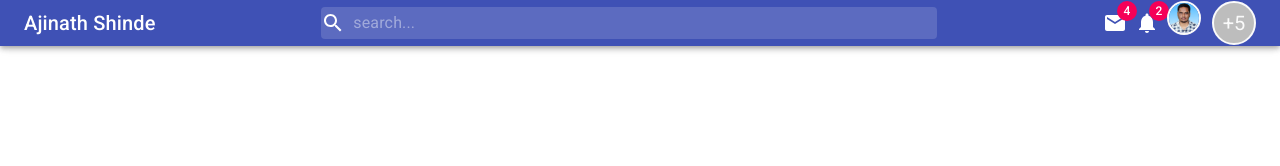
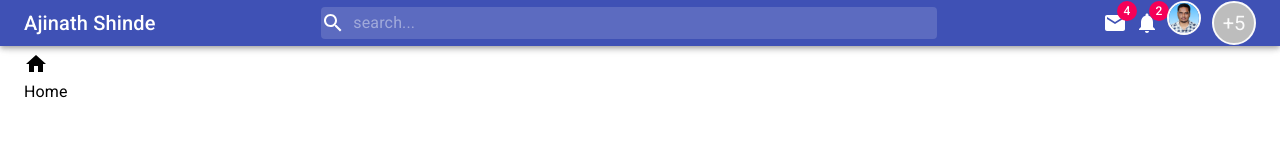
Before and after one commit to ajinath2151/ReactWebpages, a React (Create React App) app in the folder youtube/: page / in a window 1280 px wide. Shown: the top 166 px of the page. Built offline with nearby package versions, Linux system fonts and the light colour scheme.

Commit message:
fixed avatar group issue

```diff
--- a/youtube/src/App.js
+++ b/youtube/src/App.js
@@ -1,4 +1,8 @@
+import { Grid } from "@material-ui/core";
 import Navbar from "./components/Navbar";
+import LeftBar from "./components/LeftBar";
+import Feed from "./components/Feed";
+import RightBar from "./components/RightBar";
 
 
 
@@ -7,6 +11,17 @@ const App = () => {
     return (
     <div>
       <Navbar />
+      <Grid container spacing={3}>
+        <Grid item xs={2}>
+          <LeftBar />
+        </Grid>
+        <Grid item xs={7}>
+          <Feed />
+        </Grid>
+        <Grid item xs={3}>
+          <RightBar />
+        </Grid>
+      </Grid>
     </div>
   );
 };
--- a/youtube/src/components/Feed.js
+++ b/youtube/src/components/Feed.js
@@ -1,3 +1,4 @@
+import { makeStyles } from "@material-ui/core";
 
 
 const useStyles = makeStyles((theme)=>(({})));
@@ -7,7 +8,7 @@ const Feed = () => {
   const classes = useStyles();
   return (
     <div>
-
+      Feed
     </div>
   );
 };
--- a/youtube/src/components/LeftBar.js
+++ b/youtube/src/components/LeftBar.js
@@ -1,14 +1,21 @@
+import { Container, Typography, makeStyles } from "@material-ui/core";
+import { Home } from "@material-ui/icons";
 
-
-const useStyles = makeStyles((theme)=>(({})));
+const useStyles = makeStyles((theme) => ({}));
 
 const LeftBar = () => {
-
   const classes = useStyles();
   return (
-    <div>
-
-    </div>
+    <Container>
+      <div className={classes.item}>
+        <Home className={classes.icon} />
+        <Typography className={classes.text}>Home</Typography>
+      </div>
+      <div className={classes.item}>
+        <Home className={classes.icon} />
+        <Typography className={classes.text}>Home</Typography>
+      </div>
+    </Container>
   );
 };
 
--- a/youtube/src/components/Navbar.js
+++ b/youtube/src/components/Navbar.js
@@ -8,6 +8,7 @@ import ajinathImg from '../images/AjinathShinde.jpg'
 import { useState } from "react";
 import AvatarGroup from '@material-ui/lab/AvatarGroup';
 import Slider from '@material-ui/core/Slider';
+import '../index.css';
 const useStyles = makeStyles((theme) => ({
   toolbar: {
     display: "flex",
@@ -107,7 +108,7 @@ const Navbar = () => {
 
 
 
-          <AvatarGroup max={2} spacing={5} >
+          <AvatarGroup max={2} spacing={5} className={classes.AvatarGroup} >
           <Avatar alt="ajinath image" src={ajinathImg} className={classes.avatar} />
           <Avatar alt="shambhuraje image" src={"https://encrypted-tbn0.gstatic.com/images?q=tbn:ANd9GcTr7CkPM1h5gj-6DJqeSZ9zLk81X2U3ZauCrQ&usqp=CAU"} className={classes.avatar} />
           <Avatar alt="shambhuraje image" src={"https://encrypted-tbn0.gstatic.com/images?q=tbn:ANd9GcTr7CkPM1h5gj-6DJqeSZ9zLk81X2U3ZauCrQ&usqp=CAU"} className={classes.avatar} />
--- a/youtube/src/components/RightBar.js
+++ b/youtube/src/components/RightBar.js
@@ -1,3 +1,4 @@
+import { makeStyles } from "@material-ui/core";
 
 
 const useStyles = makeStyles((theme)=>(({})));
@@ -7,9 +8,9 @@ const RightBar = () => {
   const classes = useStyles();
   return (
     <div>
-
+        RightBar
     </div>
   );
 };
 
-export default App;
+export default RightBar;
--- /dev/null
+++ b/youtube/src/index.css
@@ -0,0 +1,6 @@
+.MuiAvatar-root {
+    width: 30px;
+    height: 30px;
+    z-index: 0;
+    margin-left: -5px;
+}
```
Also changed, not shown: 1 other file (tests, documents, lock files or other folders).
